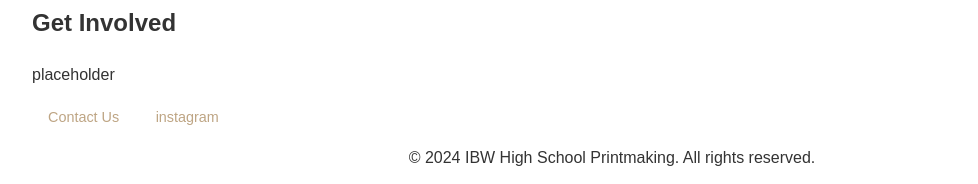
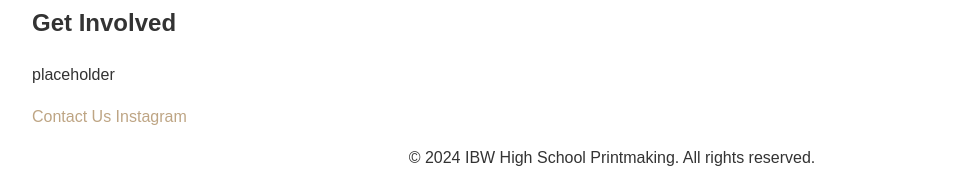
Before and after one commit to IBWPrintmaking/IBWPrintmaking.github.io, a Jekyll site: the page built from index.html, in a window 1280 px wide. Shown: the part 1091-1275 px from the top of the page, without its empty margins (28-1006 px from the left). Built offline with Jekyll 4.4.1, drawn with Linux system fonts in a browser that asks for light colours.

Commit message:
links text

```diff
--- a/index.html
+++ b/index.html
@@ -26,8 +26,12 @@ title: Home
 
     <h2>Get Involved</h2>
     <p>placeholder</p>
-    <a href="mailto:printmakingibw@gmail.com" class="button">Contact Us</a>
-    <a href="https://www.instagram.com/ibwprintmaking/" class="button">instagram</a>
+
+    <a href="mailto:printmakingibw@gmail.com">Contact Us</a>
+    <a href="https://www.instagram.com/ibwprintmaking/">Instagram</a>
+
+    <!--<a href="mailto:printmakingibw@gmail.com" class="button">Contact Us</a>
+    <a href="https://www.instagram.com/ibwprintmaking/" class="button">instagram</a>----->
 
 
   </body>
```
